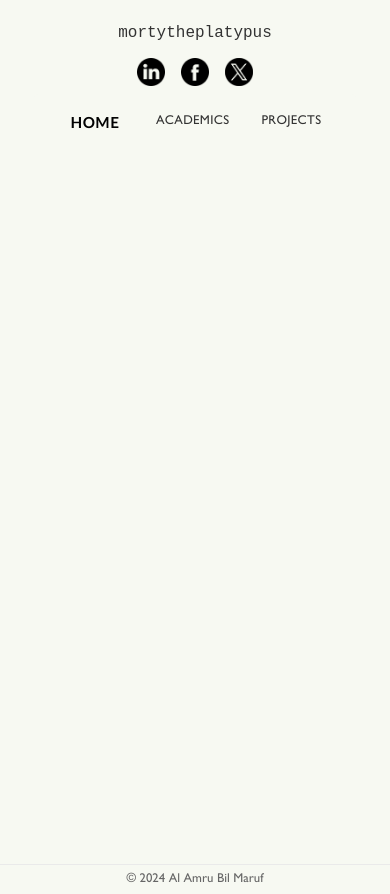
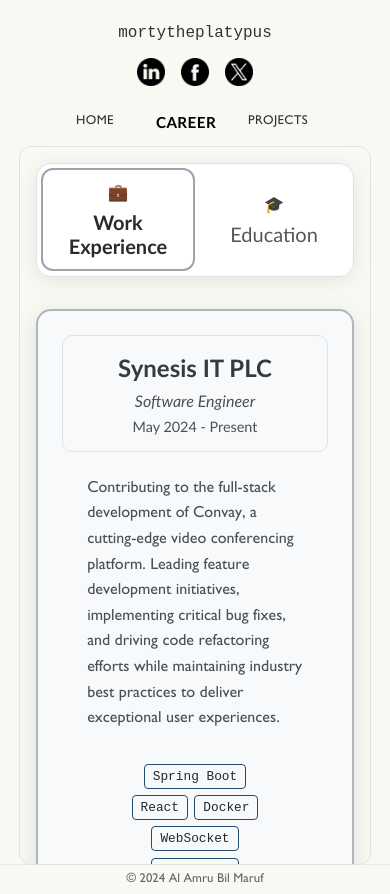
Before and after one commit to mortytheplatypus/mortytheplatypus.github.io, a React (Create React App) app: page /career in a window 390 px wide. Built offline with nearby package versions, Linux system fonts and the light colour scheme.

Commit message:
feat: add tab container and replace academics with career

```diff
--- a/src/components/layout/TabContainer.js
+++ b/src/components/layout/TabContainer.js
@@ -12,7 +12,7 @@ export const TabContainer = () => {
       case "/home":
         setValue(0);
         break;
-      case "/academics":
+      case "/career":
         setValue(1);
         break;
       case "/projects":
@@ -61,18 +61,26 @@ export const TabContainer = () => {
               color: "var(--primary-text)",
               fontFamily: "Gill Sans, sans-serif",
               "&.Mui-selected": { color: "var(--primary-text-dark)" },
+              "&:hover": {
+                backgroundColor: "#EAEAE2",
+                borderRadius: "4px",
+              },
             }}
           />
           <Tab
-            label="Academics"
+            label="Career"
             component={Link}
-            to="/academics"
+            to="/career"
             sx={{
               fontWeight: value === 1 ? "bold" : "normal",
               fontSize: value === 1 ? "0.95rem" : "0.8rem",
               color: "var(--primary-text)",
               fontFamily: "Gill Sans, sans-serif",
               "&.Mui-selected": { color: "var(--primary-text-dark)" },
+              "&:hover": {
+                backgroundColor: "#EAEAE2",
+                borderRadius: "4px",
+              },
             }}
           />
           <Tab
@@ -85,6 +93,10 @@ export const TabContainer = () => {
               color: "var(--primary-text)",
               fontFamily: "Gill Sans, sans-serif",
               "&.Mui-selected": { color: "var(--primary-text-dark)" },
+              "&:hover": {
+                backgroundColor: "#EAEAE2",
+                borderRadius: "4px",
+              },
             }}
           />
           <Tab
@@ -97,6 +109,10 @@ export const TabContainer = () => {
               color: "var(--primary-text)",
               fontFamily: "Gill Sans, sans-serif",
               "&.Mui-selected": { color: "var(--primary-text-dark)" },
+              "&:hover": {
+                backgroundColor: "#EAEAE2",
+                borderRadius: "4px",
+              },
             }}
           />
           <Tab
@@ -109,6 +125,10 @@ export const TabContainer = () => {
               color: "var(--primary-text)",
               fontFamily: "Gill Sans, sans-serif",
               "&.Mui-selected": { color: "var(--primary-text-dark)" },
+              "&:hover": {
+                backgroundColor: "#EAEAE2",
+                borderRadius: "4px",
+              },
             }}
           />
         </Tabs>
--- a/src/components/layout/body/Body.js
+++ b/src/components/layout/body/Body.js
@@ -13,7 +13,7 @@ export const Body = () => {
       <Routes>
         <Route path="/" element={<Home/>} />
         <Route path="/home" element={<Home />} />
-        <Route path="/academics" element={<Academics />} />
+        <Route path="/career" element={<Academics />} />
         <Route path="/projects" element={<Projects />} />
         <Route path="/hobbies" element={<Hobbies />} />
         <Route path="/writeups" element={<Writeups />} />
--- a/src/components/tabs/academics/Academics.css
+++ b/src/components/tabs/academics/Academics.css
@@ -29,7 +29,89 @@
 
 /* Journey Content */
 .journey-content {
-  padding: 3rem;
+  padding: 2rem 3rem 3rem 3rem;
+}
+
+/* Tab Navigation */
+.tab-navigation {
+  display: flex;
+  background: rgba(255, 255, 255, 0.95);
+  backdrop-filter: blur(20px);
+  border: 1px solid #dee2e6;
+  border-radius: 15px;
+  padding: 0.5rem;
+  margin-bottom: 2rem;
+  box-shadow: 0 4px 20px rgba(0, 0, 0, 0.08);
+  gap: 0.5rem;
+}
+
+.tab-button {
+  flex: 1;
+  display: flex;
+  align-items: center;
+  justify-content: center;
+  gap: 0.8rem;
+  padding: 1rem 1.5rem;
+  border: none;
+  background: transparent;
+  border-radius: 12px;
+  font-size: 1.25rem !important;
+  font-weight: 500;
+  font-family: inherit !important;
+  color: #53575b;
+  cursor: pointer;
+  transition: all 0.3s cubic-bezier(0.4, 0, 0.2, 1);
+  position: relative;
+  overflow: hidden;
+}
+
+.tab-button:hover {
+  background: #F7F9F2;
+  color: #495057;
+  transform: translateY(-1px);
+}
+
+.tab-button.active {
+  font-weight: 600;
+  color: #292a2b;
+  border: 2px solid #dee2e6;
+  border-radius: 12px;
+  border-color: rgb(156, 165, 169);
+}
+
+.tab-button.active:hover {
+  background: #F7F9F2;
+  transform: translateY(-1px);
+}
+
+.tab-icon {
+  font-size: 1.3rem;
+  transition: transform 0.3s ease;
+}
+
+.tab-button:hover .tab-icon {
+  transform: scale(1.1);
+}
+
+.tab-button.active .tab-icon {
+  transform: scale(1.05);
+}
+
+/* Tab Content */
+.tab-content {
+  min-height: 400px;
+  animation: fadeIn 0.3s ease-in-out;
+}
+
+@keyframes fadeIn {
+  from {
+    opacity: 0;
+    transform: translateY(10px);
+  }
+  to {
+    opacity: 1;
+    transform: translateY(0);
+  }
 }
 
 .section-block {
@@ -376,7 +458,24 @@
   }
 
   .journey-content {
-    padding: 0 1rem 1rem 1rem;
+    padding: 1rem 1rem 1rem 1rem;
+  }
+
+  /* Tab navigation responsive */
+  .tab-navigation {
+    padding: 0.3rem;
+    gap: 0.3rem;
+  }
+
+  .tab-button {
+    flex-direction: column;
+    gap: 0.5rem;
+    padding: 0.8rem 0.5rem;
+    font-size: 0.9rem;
+  }
+
+  .tab-icon {
+    font-size: 1.1rem;
   }
 
   .section-header {
@@ -453,4 +552,14 @@
   .description {
     font-size: 0.9rem;
   }
+
+  /* Tab navigation for very small screens */
+  .tab-button {
+    font-size: 0.8rem;
+    padding: 0.7rem 0.4rem;
+  }
+
+  .tab-icon {
+    font-size: 1rem;
+  }
 }
--- a/src/components/tabs/academics/Academics.js
+++ b/src/components/tabs/academics/Academics.js
@@ -1,4 +1,4 @@
-import React from "react";
+import React, { useState } from "react";
 import PropTypes from "prop-types";
 import "./Academics.css";
 
@@ -131,15 +131,37 @@ EducationCard.propTypes = {
 };
 
 export const Academics = () => {
+  const [activeTab, setActiveTab] = useState("experience");
+
   return (
     <div className="academics-container">
       <div className="journey-content">
-        {/* Work Experience Section */}
+        {/* Tab Navigation */}
+        <div className="tab-navigation">
+          <button
+            className={`tab-button ${activeTab === "experience" ? "active" : ""}`}
+            onClick={() => setActiveTab("experience")}
+          >
+            <span className="tab-icon">💼</span>
+            <span>Work Experience</span>
+          </button>
+          <button
+            className={`tab-button ${activeTab === "education" ? "active" : ""}`}
+            onClick={() => setActiveTab("education")}
+          >
+            <span className="tab-icon">🎓</span>
+            <span>Education</span>
+          </button>
+        </div>
+
+        {/* Tab Content */}
+        <div className="tab-content">
+          {activeTab === "experience" && (
             <section className="section-block">
-          <div className="section-header">
+              {/* <div className="section-header">
                 <div className="section-icon work-icon">💼</div>
                 <h2>Work Experience</h2>
-          </div>
+              </div> */}
 
               <div className="timeline">
                 {experienceData.map((experience, index) => (
@@ -151,13 +173,14 @@ export const Academics = () => {
                 ))}
               </div>
             </section>
+          )}
 
-        {/* Education Section */}
+          {activeTab === "education" && (
             <section className="section-block">
-          <div className="section-header">
+              {/* <div className="section-header">
                 <div className="section-icon education-icon">🎓</div>
                 <h2>Education</h2>
-          </div>
+              </div> */}
 
               <div className="timeline">
                 {/* BUET - standalone */}
@@ -182,6 +205,8 @@ export const Academics = () => {
                 </div>
               </div>
             </section>
+          )}
+        </div>
       </div>
     </div>
   );
```
Lines whose indentation alone changed are shown as unchanged.
